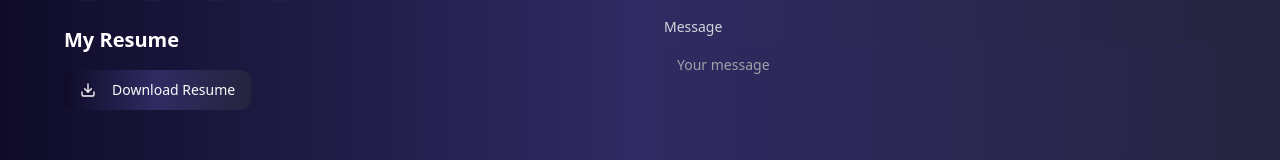
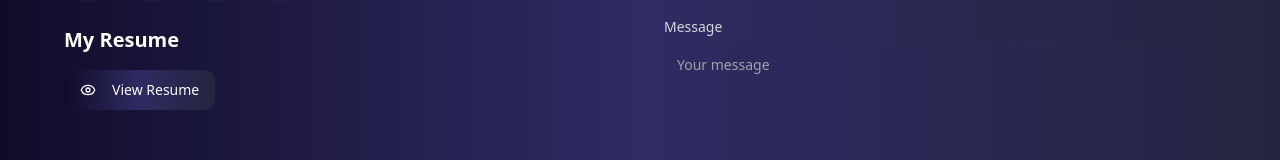
Before and after one commit to grairudolf/myportfolio, a React (Vite) app: page / in a window 1280 px wide. Shown: the part 4922-5082 px from the top of the page. Built offline with nearby package versions, Linux system fonts and the light colour scheme.

Commit message:
Update Contact.tsx

```diff
--- a/src/components/Contact.tsx
+++ b/src/components/Contact.tsx
@@ -2,7 +2,7 @@ import React, { useRef } from "react";
 import { Button } from "@/components/ui/button";
 import { Input } from "@/components/ui/input";
 import { Textarea } from "@/components/ui/textarea";
-import { Github, Linkedin, Twitter, Mail, Download } from "lucide-react";
+import { Github, Linkedin, Twitter, Mail, Download, Eye } from "lucide-react";
 import { useToast } from "@/hooks/use-toast";
 import emailjs from "@emailjs/browser";
 
@@ -86,17 +86,16 @@ const Contact: React.FC = () => {
                 </div>
               </div>
 
-              <div>
+          <div>
                 <h3 className="text-xl font-semibold mb-4 text-white">
                   My Resume
                 </h3>
                 <Button
                   className="bg-gradient-portfolio hover:bg-gradient-portfolio-hover"
-                  asChild
-                >
-                  <a href="src/Resume.docx" download>
-                    <Download className="h-4 w-4 mr-2" />
-                    Download Resume
+                  asChild>
+                  <a href="https://docs.google.com/document/d/1zIMbLKmz29i13PSKohLrRoUgpSdBxn_OufzlkheAw4I/edit?usp=sharing">
+                    <Eye className="h-4 w-4 mr-2" /> {/* Use the Eye icon */}
+                    View Resume
                   </a>
                 </Button>
               </div>
```
